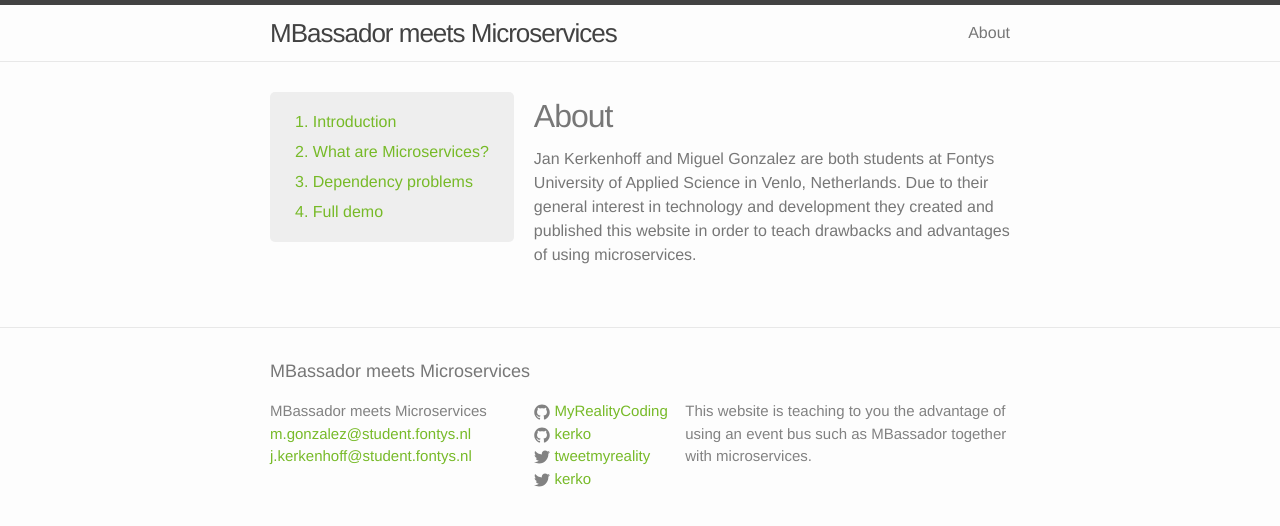
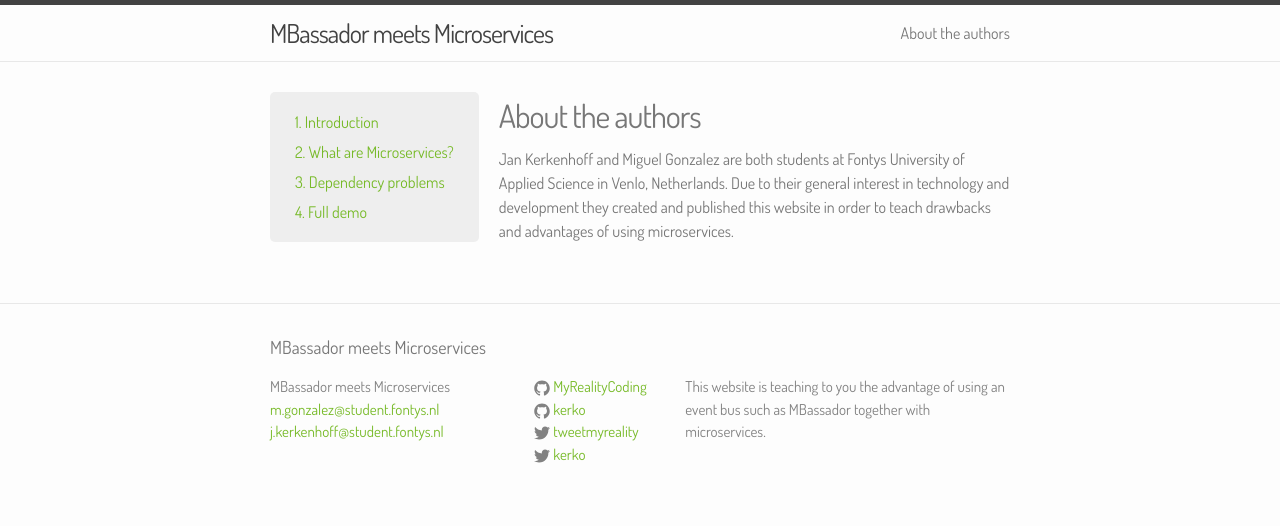
Before and after one commit to sebivenlo/microservices-eventbus, a Jekyll site: the page built from about.md, in a window 1280 px wide. Shown: the top 526 px of the page. Built offline with Jekyll 4.4.1, drawn with Linux system fonts in a browser that asks for light colours.

Commit message:
Add new font 'Dosis'

```diff
--- a/_includes/head.html
+++ b/_includes/head.html
@@ -10,4 +10,5 @@
   <link rel="shortcut icon" type="image/png" href="{{ "/img/favicon.png" | prepend: site.baseurl }}"/>
   <link rel="canonical" href="{{ page.url | replace:'index.html','' | prepend: site.baseurl | prepend: site.url }}">
   <link rel="alternate" type="application/atom+xml" title="{{ site.title }}" href="{{ "/feed.xml" | prepend: site.baseurl | prepend: site.url }}" />
+  <link href='https://fonts.googleapis.com/css?family=Dosis:400,700' rel='stylesheet' type='text/css'>
 </head>
--- a/about.md
+++ b/about.md
@@ -1,6 +1,6 @@
 ---
 layout: page
-title: About
+title: About the authors
 permalink: /about/
 ---
 Jan Kerkenhoff and Miguel Gonzalez are both students at Fontys University of Applied Science in Venlo, Netherlands. Due to their general interest in technology and development they created and published this website in order to teach drawbacks and advantages of using microservices.
--- a/css/main.scss
+++ b/css/main.scss
@@ -6,7 +6,7 @@
 
 
 // Our variables
-$base-font-family: Helvetica, Arial, sans-serif;
+$base-font-family: 'Dosis', sans-serif;
 $base-font-size:   16px;
 $small-font-size:  $base-font-size * 0.875;
 $base-line-height: 1.5;
```
Also changed, not shown: _sass/_layout.scss (line endings or trailing spaces).
